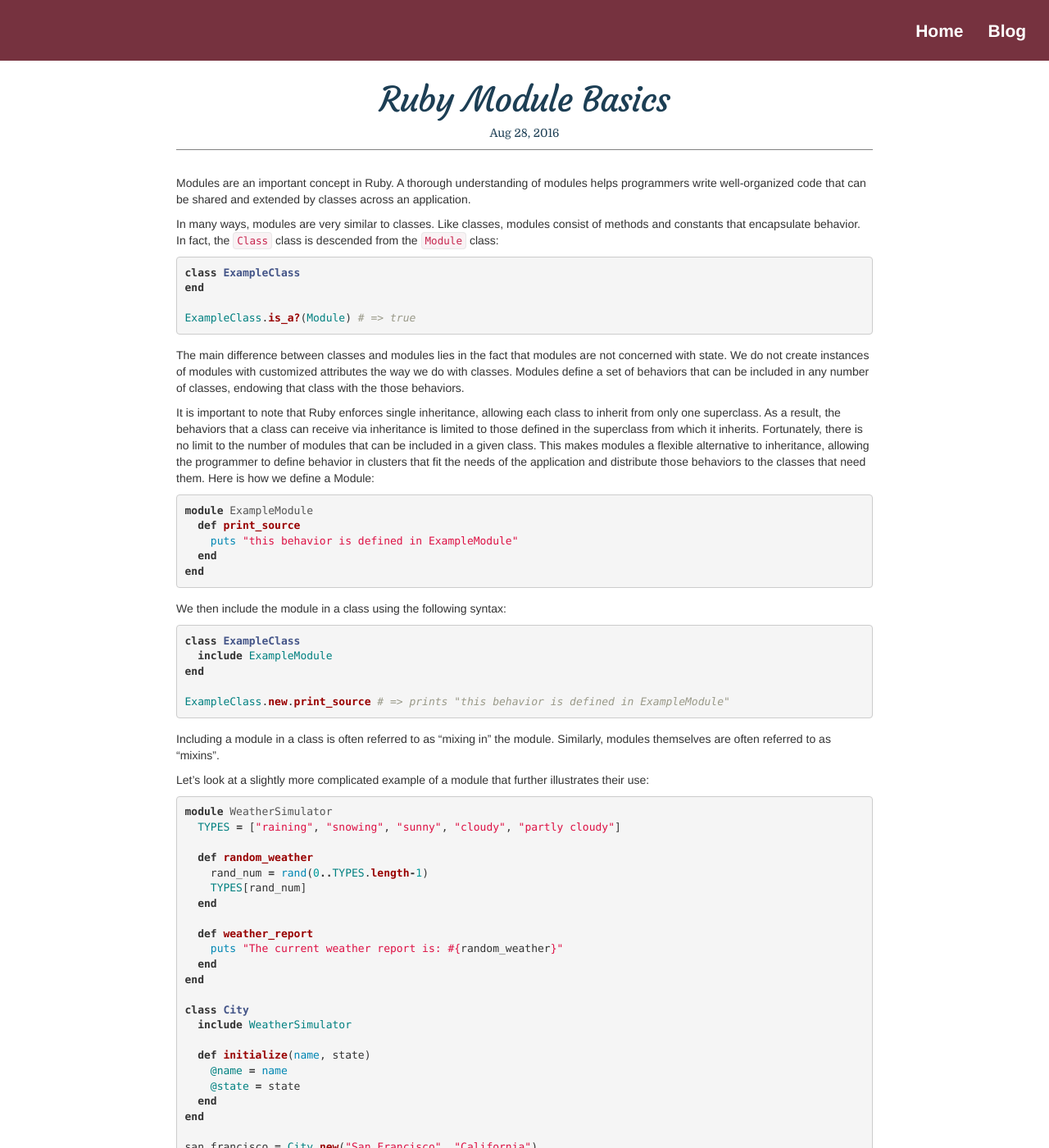
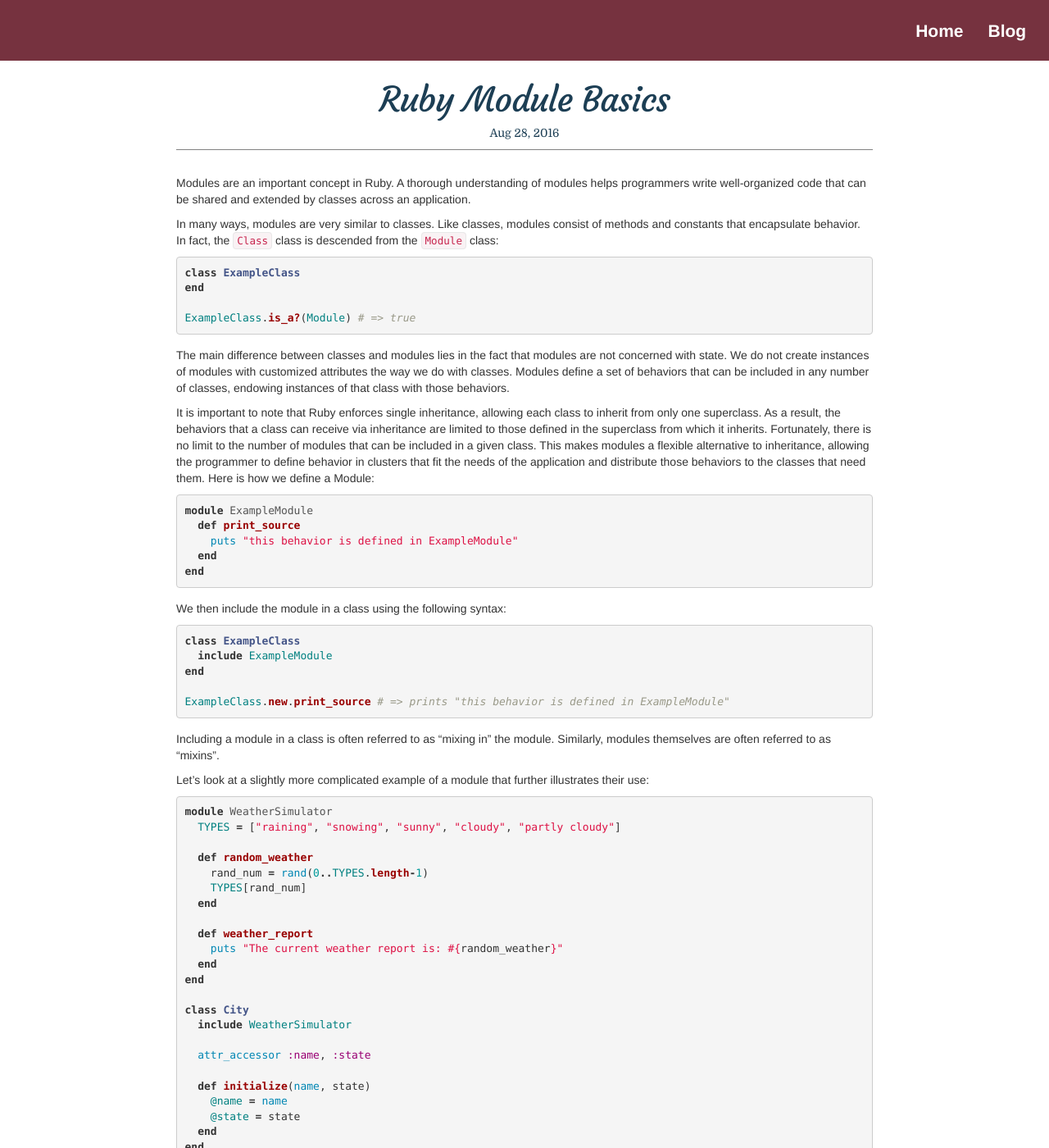
Before and after one commit to alookatommorow/alookatommorow.github.io, a Jekyll site: the page built from _posts/2016-08-28-ruby-module-basics.markdown, in a window 1280 px wide and 1400 px high. Shown: the whole window at 82% size. Built offline with Jekyll 4.4.1, drawn with Linux system fonts in a browser that asks for light colours; nearby versions of some CDN libraries.

Commit message:
revise old posts

```diff
--- a/_posts/2016-08-28-ruby-module-basics.markdown
+++ b/_posts/2016-08-28-ruby-module-basics.markdown
@@ -16,10 +15,9 @@
 ExampleClass.is_a?(Module) # => true
 {% endhighlight %}
 
+The main difference between classes and modules lies in the fact that modules are not concerned with state. We do not create instances of modules with customized attributes the way we do with classes. Modules define a set of behaviors that can be included in any number of classes, endowing instances of that class with those behaviors.
 
-The main difference between classes and modules lies in the fact that modules are not concerned with state. We do not create instances of modules with customized attributes the way we do with classes. Modules define a set of behaviors that can be included in any number of classes, endowing that class with the those behaviors.
-
-It is important to note that Ruby enforces single inheritance, allowing each class to inherit from only one superclass. As a result, the behaviors that a class can receive via inheritance is limited to those defined in the superclass from which it inherits. Fortunately, there is no limit to the number of modules that can be included in a given class.  This makes modules a flexible alternative to inheritance, allowing the programmer to define behavior in clusters that fit the needs of the application and distribute those behaviors to the classes that need them. Here is how we define a Module:
+It is important to note that Ruby enforces single inheritance, allowing each class to inherit from only one superclass. As a result, the behaviors that a class can receive via inheritance are limited to those defined in the superclass from which it inherits. Fortunately, there is no limit to the number of modules that can be included in a given class.  This makes modules a flexible alternative to inheritance, allowing the programmer to define behavior in clusters that fit the needs of the application and distribute those behaviors to the classes that need them. Here is how we define a Module:
 
 {% highlight ruby %}
 module ExampleModule
@@ -60,6 +58,8 @@
 class City
   include WeatherSimulator
 
+  attr_accessor :name, :state
+
   def initialize(name, state)
     @name = name
     @state = state
--- a/_posts/2016-09-06-data-attributes-and-ajax-in-rails.markdown
+++ b/_posts/2016-09-06-data-attributes-and-ajax-in-rails.markdown
@@ -1,10 +1,9 @@
 ---
 layout: post
 title:  "Data Attributes and Ajax in Rails"
-date:   2016-08-28 10:47:29 -0700
+date:   2016-09-06 10:47:29 -0700
 categories: ruby rails ajax javascript development
 ---
-
 Here we will explore a pattern that is useful for adding dynamic content to a Rails application.  To enable this, we will make use of HTML5 data attributes and jQuery ajax requests in conjuction with our Rails application.
 
 Let's say we have a Rails app with a database of movies. Users can browse movies and those who have created an account can write reviews of a given movie.  In the view for the `show` action of the `Movies` controller, we list out the director, year, and country of the movie.  We also render a partial to display the movie's reviews:
```
Also changed, not shown: other parts of _posts/2016-08-28-ruby-module-basics.markdown (+1 -2 lines).
